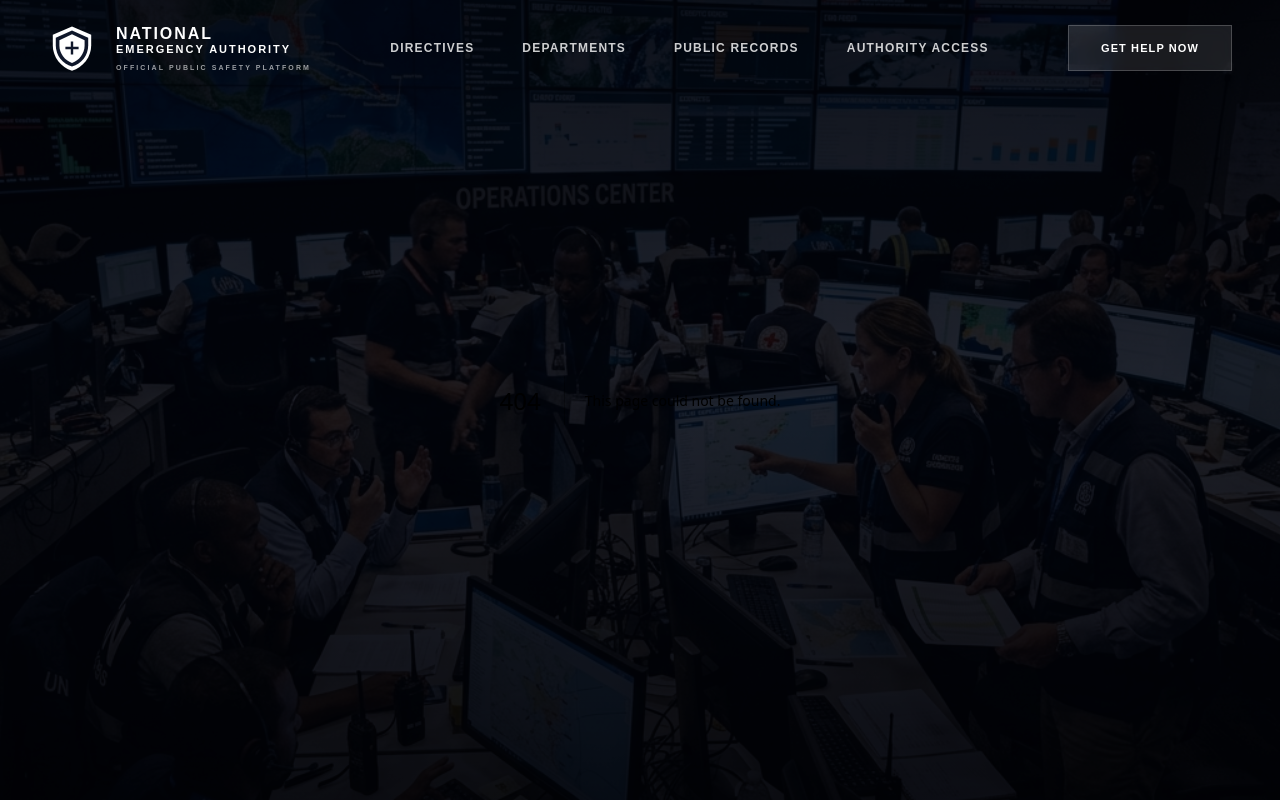
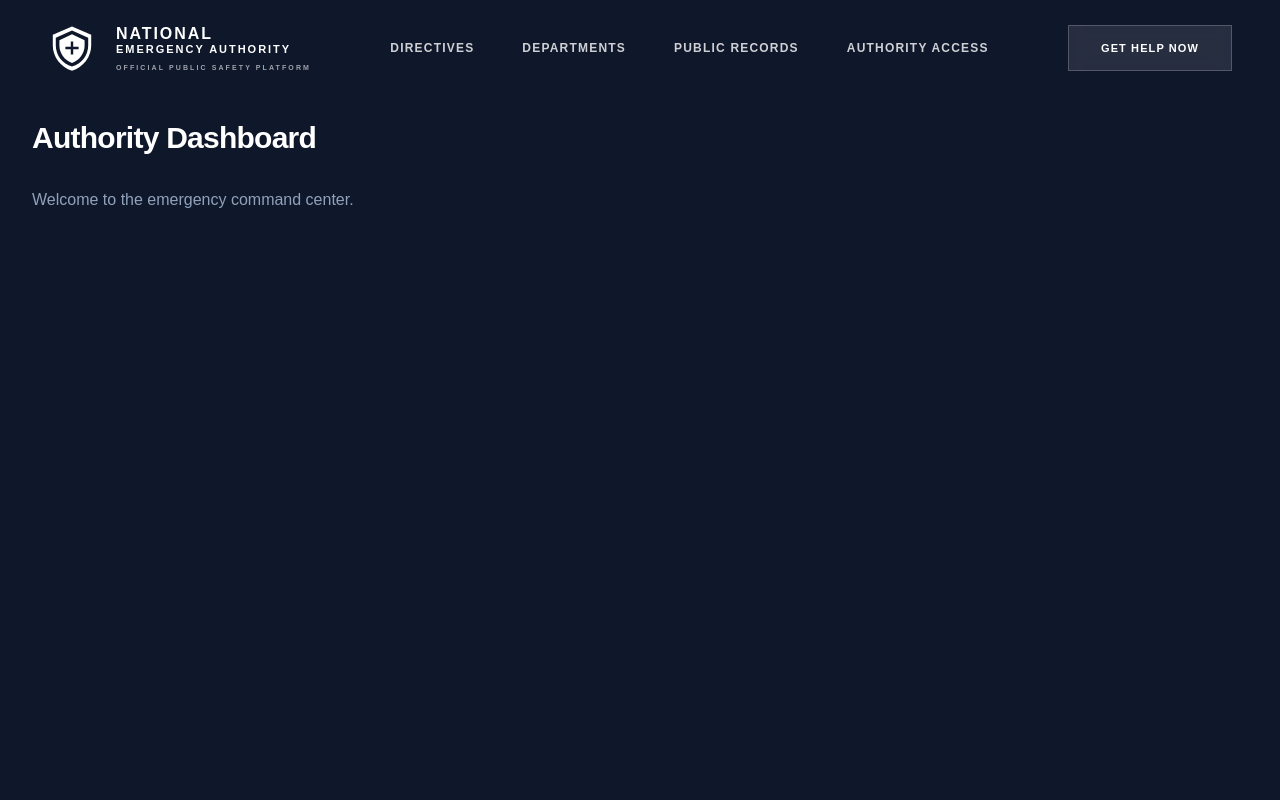
Before and after one commit to atulkeshav25cs-prog/RVCE, a Next.js app: page /authority/dashboard in a window 1280 px wide. Before the commit this address had no page. Shown: the top 800 px of the page. Built offline with nearby package versions, Linux system fonts and the light colour scheme; a web font is replaced by a local one.

Commit message:
dashboard-route-structure

```diff
--- /dev/null
+++ b/src/app/authority/dashboard/page.tsx
@@ -0,0 +1,10 @@
+export default function AuthorityDashboard() {
+  return (
+    <div className="min-h-screen pt-[120px] pb-12 px-4 sm:px-6 lg:px-8 bg-slate-900 text-white">
+      <div className="max-w-7xl mx-auto">
+        <h1 className="text-3xl font-bold tracking-tight mb-8">Authority Dashboard</h1>
+        <p className="text-slate-400">Welcome to the emergency command center.</p>
+      </div>
+    </div>
+  );
+}
--- /dev/null
+++ b/src/app/citizen/dashboard/page.tsx
@@ -0,0 +1,10 @@
+export default function CitizenDashboard() {
+  return (
+    <div className="min-h-screen pt-[120px] pb-12 px-4 sm:px-6 lg:px-8 bg-slate-900 text-white">
+      <div className="max-w-7xl mx-auto">
+        <h1 className="text-3xl font-bold tracking-tight mb-8">Citizen Dashboard</h1>
+        <p className="text-slate-400">Welcome to your personal dashboard.</p>
+      </div>
+    </div>
+  );
+}
```
